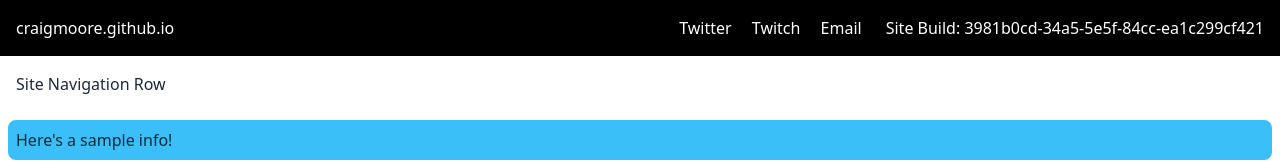
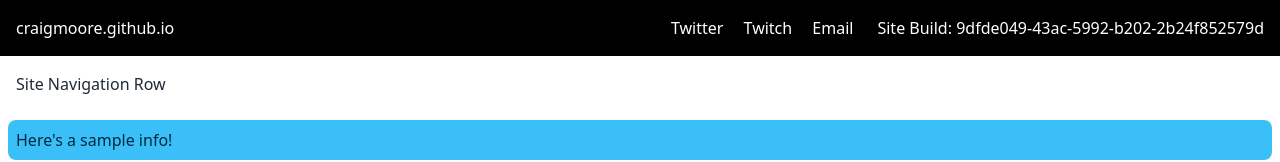
Before and after one commit to Craigmoore/craigmoore.github.io, a plain HTML site: page docs/index.html in a window 1280 px wide. Shown: the top 162 px of the page. Drawn offline with Linux system fonts and the light colour scheme.

Commit message:
9dfde049-43ac-5992-b202-2b24f852579d

```diff
--- a/docs/index.html
+++ b/docs/index.html
@@ -12,7 +12,7 @@
         <a href="http://craigmoore.github.io">craigmoore.github.io</a>
       </span>
       <span class="p-2 text-white inline-block float-right ">
-        Site Build: 3981b0cd-34a5-5e5f-84cc-ea1c299cf421
+        Site Build: 9dfde049-43ac-5992-b202-2b24f852579d
       </span>
       <span class="p-2 text-white inline-block float-right ">
                   <a href="https://twitter.com/Shoseki" class="p-2">Twitter</a>
```
Also changed, not shown: docs/test.html (+1 -1 lines), 1 other file.
